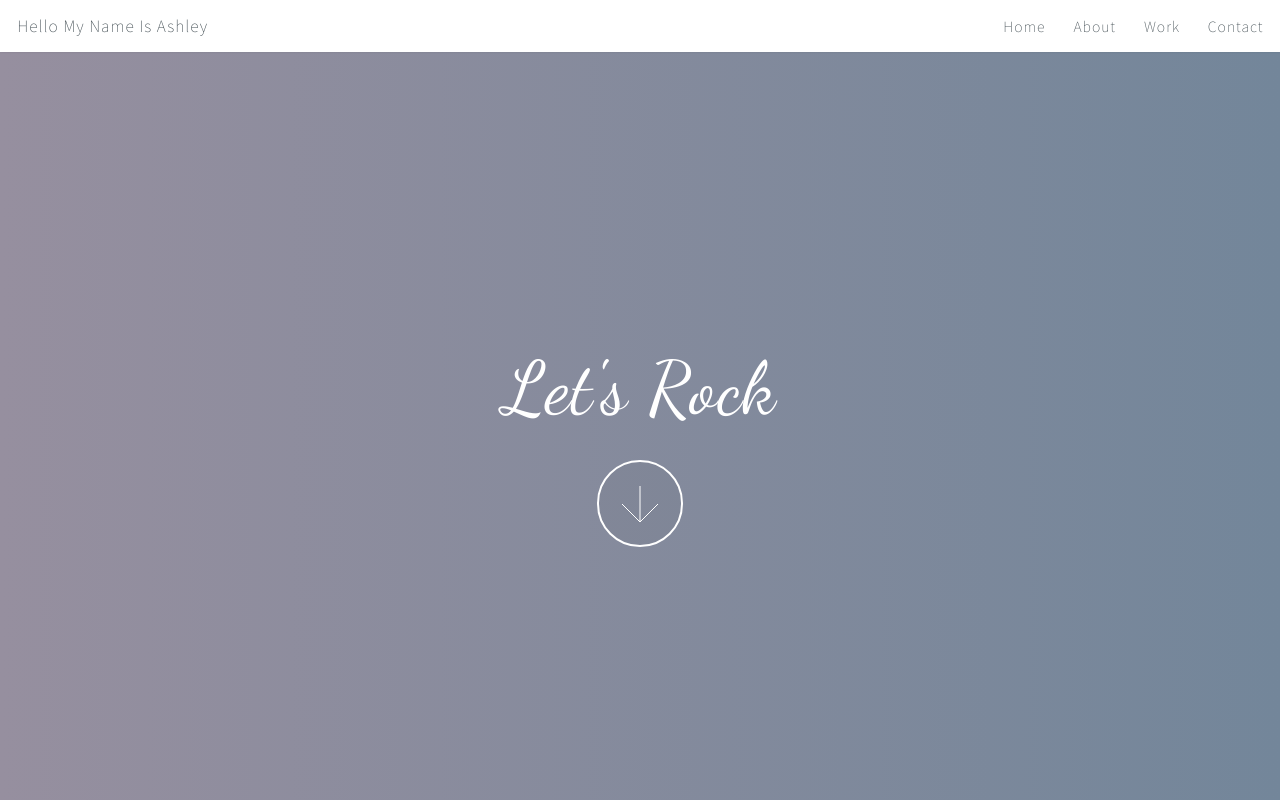
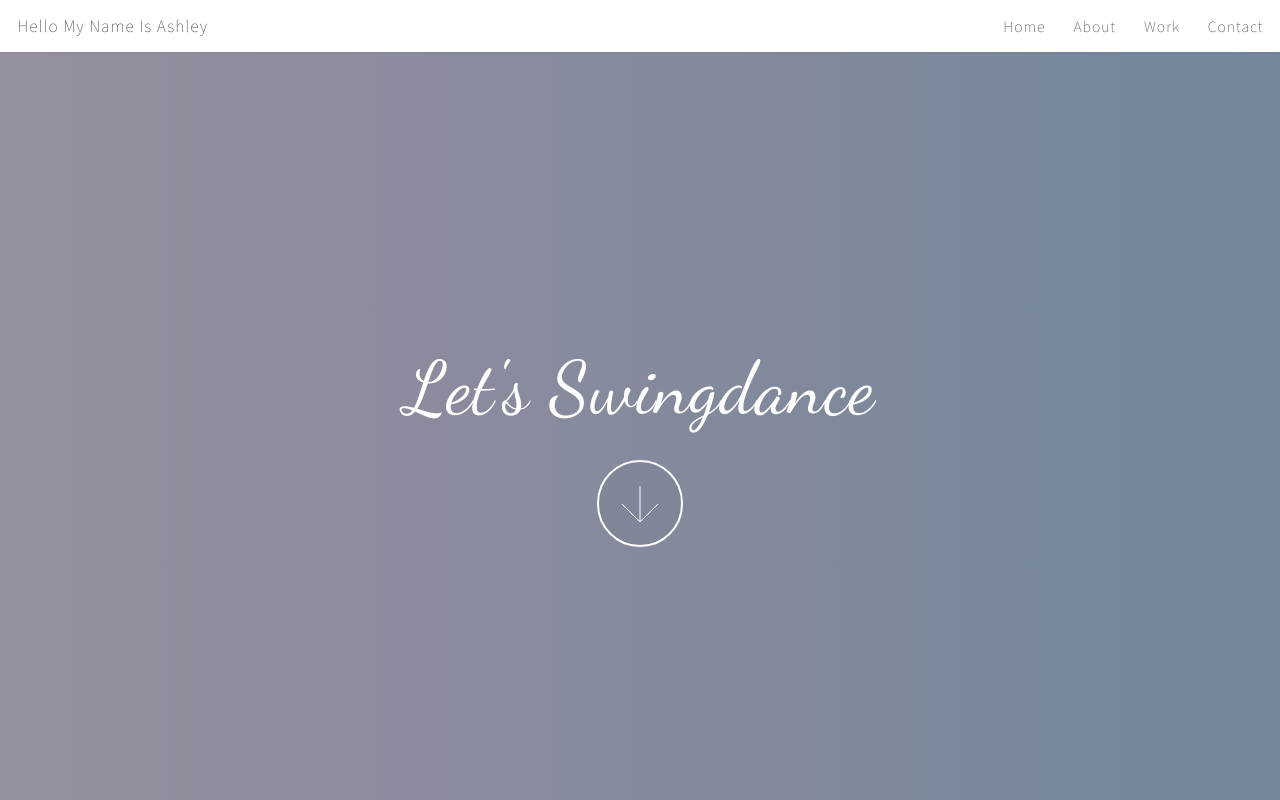
Before and after one commit to ashcakes/ashleywillard, a plain HTML site: page index2.html in a window 1280 px wide. Shown: the top 800 px of the page. Drawn offline with Linux system fonts and the light colour scheme; grey boxes are pictures that could not be loaded; a web font is replaced by a local one.

Commit message:
Changed to swingdance

```diff
--- a/index2.html
+++ b/index2.html
@@ -52,7 +52,7 @@
 			<section id="intro" class="main style1 dark fullscreen ">
 				<div id="gradient">
 						<header>
-							<h2>Let's Rock</h2>
+							<h2>Let's Swingdance</h2>
 						</header>
 
 						<footer>
```
